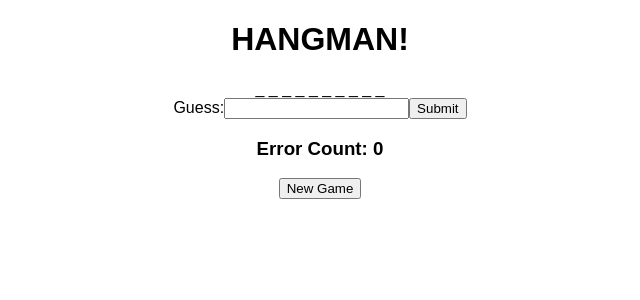
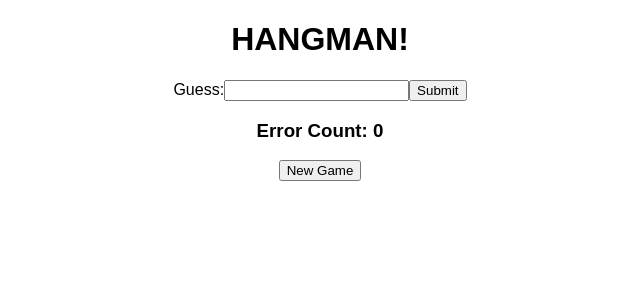
Before and after one commit to ireneden/hangman-reactredux, a React (Create React App) app: page / in a window 1280 px wide. Shown: the top 300 px of the page, without its empty margins (320-960 px from the left). Built offline with nearby package versions, Linux system fonts and the light colour scheme.

Commit message:
Basic Redux implementation

```diff
--- a/src/App.js
+++ b/src/App.js
@@ -6,14 +6,12 @@ import Word from './components/Word'
 import ErrorCount from './components/ErrorCount'
 
 
-const words = ['computer','hey','irene','codaisseur', 'word', 'superlongwordtotest']
-
 class App extends Component {
   render() {
     return (
       <div className="App">
           <h1 className="title">HANGMAN!</h1>
-          <Word values = {words}/>
+          <Word />
           <InputField />
           <ErrorCount />
           <NewGameButton />
--- /dev/null
+++ b/src/actions/game.js
@@ -0,0 +1,11 @@
+import { CREATE_GAME } from './types'
+import { pickRandomWord } from '../lib/game'
+
+
+export const createGame = () => {
+  const word = pickRandomWord(['blink182', 'LakeStreetDive', 'EdSheeran'])
+  return {
+    type: CREATE_GAME,
+    payload: word
+  }
+}
--- /dev/null
+++ b/src/actions/types.js
@@ -0,0 +1 @@
+export const CREATE_GAME = 'CREATE_GAME'
--- /dev/null
+++ b/src/components/InputField.css
@@ -0,0 +1,3 @@
+.inputfield {
+
+}
--- a/src/components/NewGameButton.js
+++ b/src/components/NewGameButton.js
@@ -1,10 +1,16 @@
 import React from 'react'
 import PropTypes from 'prop-types'
+import { connect } from 'react-redux'
+import { createGame } from '../actions/game'
 
 export class NewGameButton extends React.Component {
 
+  static propTypes = {
+    createGame: PropTypes.func.isRequired
+  }
+
   handleClick = () => {
-     alert("New game created")
+    this.props.createGame()
   }
 
   render() {
@@ -18,4 +24,4 @@ export class NewGameButton extends React.Component {
   }
 }
 
-export default NewGameButton
+export default connect(null, { createGame })(NewGameButton)
--- a/src/components/Word.js
+++ b/src/components/Word.js
@@ -1,22 +1,23 @@
 import React from 'react'
 import PropTypes from 'prop-types'
+import { connect } from 'react-redux'
 
 
 export class Word extends React.Component {
-
-  constructor(props){
-    super(props);
-    this.word = Array.from(this.props.values[Math.floor(Math.random()*this.props.values.length)]);
+  static propTypes = {
+    word: PropTypes.arrayOf(PropTypes.string).isRequired
   }
 
   render() {
   return (
         <div>
-        {this.word.map((item, index) => (
+          {this.props.word.map((item, index) => (
               <span className='index' key={index}>_ </span> ))}
         </div>
       )
     }
 }
 
-export default Word
+const mapStateToProps = ({ word }) => ({ word })
+
+export default connect(mapStateToProps)(Word)
--- /dev/null
+++ b/src/lib/game.js
@@ -0,0 +1,3 @@
+export function pickRandomWord(words) {
+  return Array.from(words[Math.floor(Math.random()*words.length)]);
+}
--- a/src/reducers/index.js
+++ b/src/reducers/index.js
@@ -1,2 +1,5 @@
+import word from './word'
 
-export default {}
+export default {
+  word
+}
--- /dev/null
+++ b/src/reducers/word.js
@@ -0,0 +1,12 @@
+import { CREATE_GAME } from '../actions/types'
+
+const words = []
+
+export default (state = words, { type, payload } = {}) => {
+  switch (type) {
+    case CREATE_GAME :
+      return [].concat(payload)
+    default :
+      return state
+  }
+}
```
Also changed, not shown: src/components/NewGameButton.css (added), src/components/Word.css (added), src/container/Board.js (deleted). Lines whose indentation alone changed are shown as unchanged.
